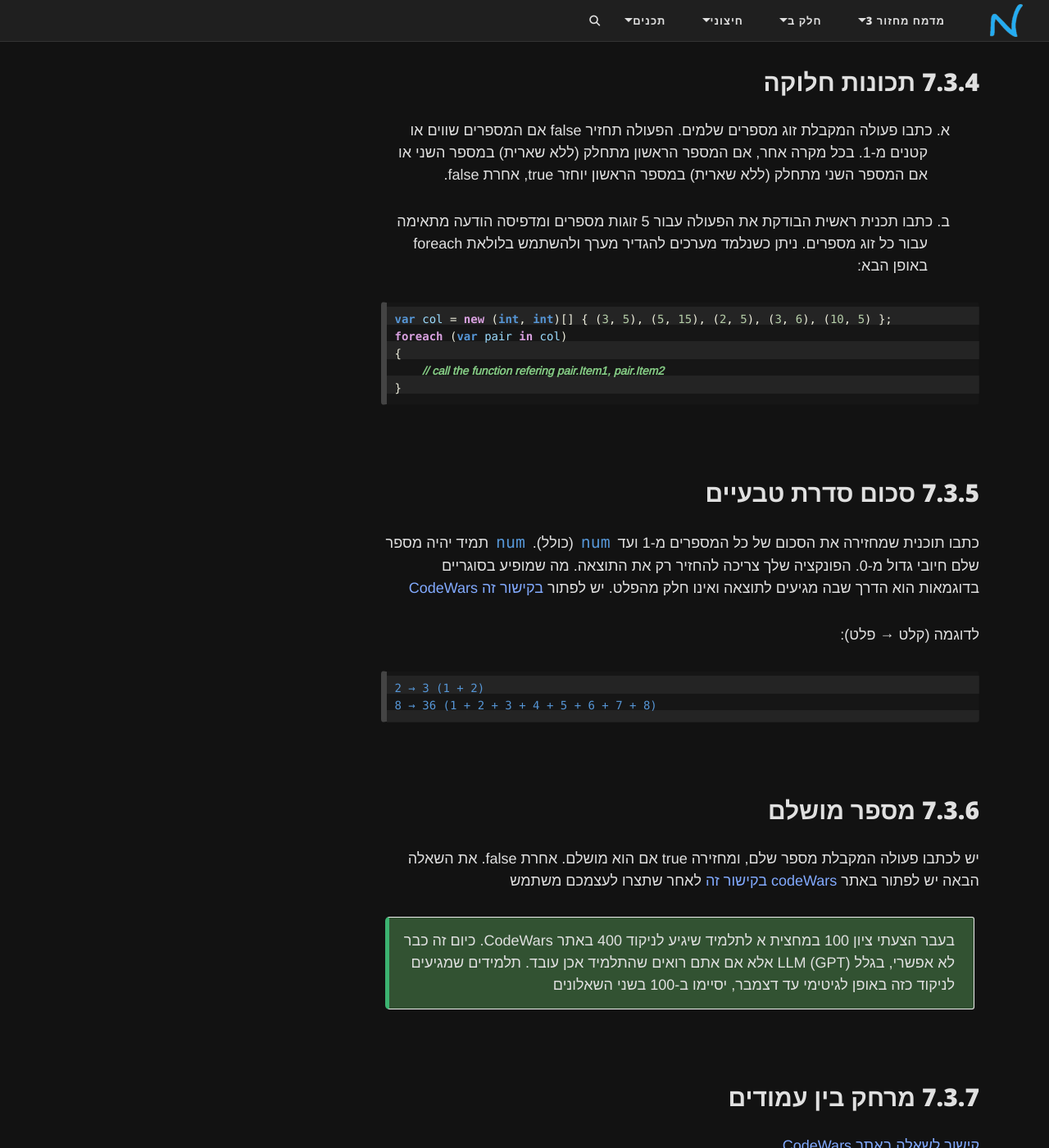
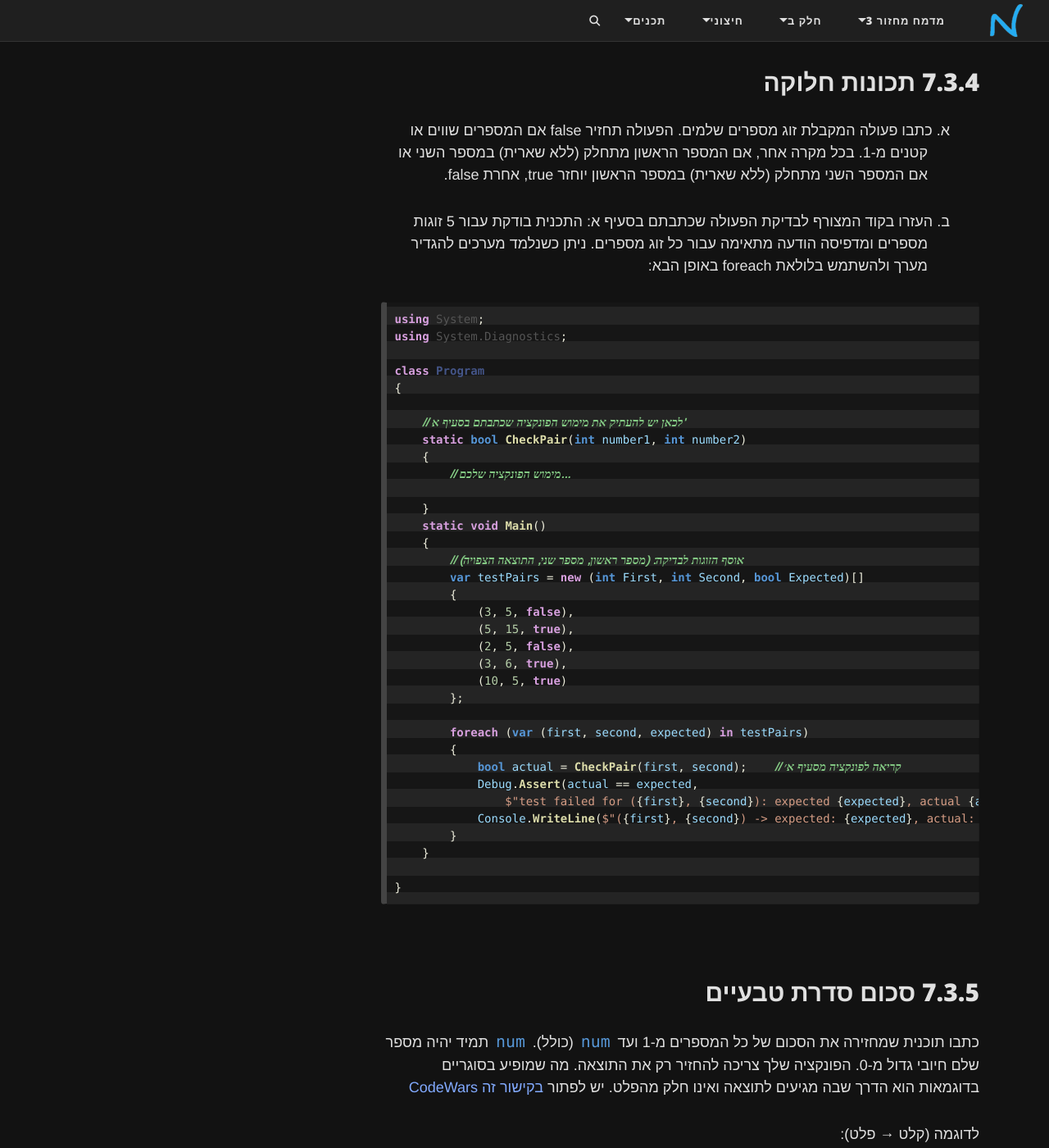
Before and after one commit to 3strategy/BeautifulYesodot, a Jekyll site: the page built from cs2/Chapter7Ex7.3.md, in a window 1280 px wide and 1400 px high, scrolled down 1689 px. Shown: the whole window at 82% size. Built offline with Jekyll 4.4.1, drawn with Linux system fonts in a browser that asks for light colours; comment, search, counter and statistics services are not loaded.

````diff
--- a/cs2/Chapter7Ex7.3.md
+++ b/cs2/Chapter7Ex7.3.md
@@ -65,16 +65,46 @@
 א. כתבו פעולה המקבלת זוג מספרים שלמים. הפעולה תחזיר false אם המספרים שווים או קטנים מ-1. בכל מקרה אחר, אם המספר הראשון מתחלק (ללא שארית) במספר השני או אם המספר השני מתחלק (ללא שארית) במספר הראשון יוחזר true, אחרת false.
 
 {: .subq}
-ב. כתבו תכנית ראשית הבודקת את הפעולה עבור 5 זוגות מספרים ומדפיסה הודעה מתאימה עבור כל זוג מספרים.
+ב. העזרו בקוד המצורף לבדיקת הפעולה שכתבתם בסעיף א: התכנית בודקת עבור 5 זוגות מספרים ומדפיסה הודעה מתאימה עבור כל זוג מספרים.
 ניתן כשנלמד מערכים להגדיר מערך ולהשתמש בלולאת foreach באופן הבא:
 
 ```csharp
-var col = new (int, int)[] { (3, 5), (5, 15), (2, 5), (3, 6), (10, 5) };
-foreach (var pair in col)
+using System;
+using System.Diagnostics;
+
+class Program
 {
-    // call the function refering pair.Item1, pair.Item2
+
+    // לכאן יש להעתיק את מימוש הפונקציה שכתבתם בסעיף א'
+    static bool CheckPair(int number1, int number2)
+    {
+        // מימוש הפונקציה שלכם...
+
+    }
+    static void Main()
+    {
+        // אוסף הזוגות לבדיקה: (מספר ראשון, מספר שני, התוצאה הצפויה)
+        var testPairs = new (int First, int Second, bool Expected)[]
+        {
+            (3, 5, false),
+            (5, 15, true),
+            (2, 5, false),
+            (3, 6, true),
+            (10, 5, true)
+        };
+
+        foreach (var (first, second, expected) in testPairs)
+        {
+            bool actual = CheckPair(first, second);    // קריאה לפונקציה מסעיף א׳
+            Debug.Assert(actual == expected,
+                $"test failed for ({first}, {second}): expected {expected}, actual {actual}");
+            Console.WriteLine($"({first}, {second}) -> expected: {expected}, actual: {actual}");
+        }
+    }
+
 }
 ```
+
 <!--
 ממתין למחרוזות
 # 7.3.3 חבר מושבעים
````
Also changed, not shown: cs2/Chapter7Full.md (+25 -9 lines).
